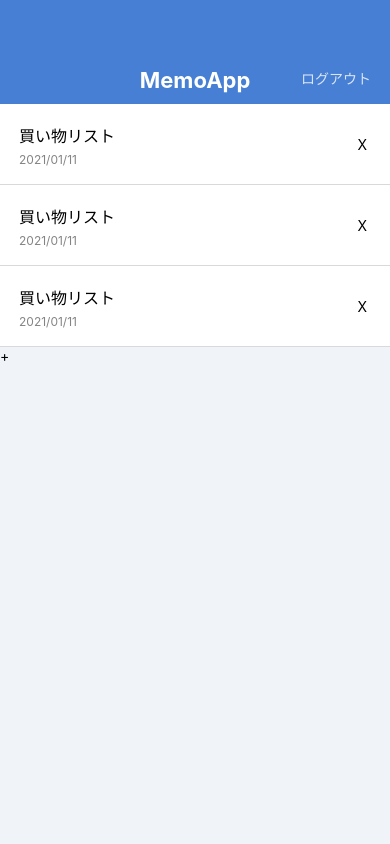
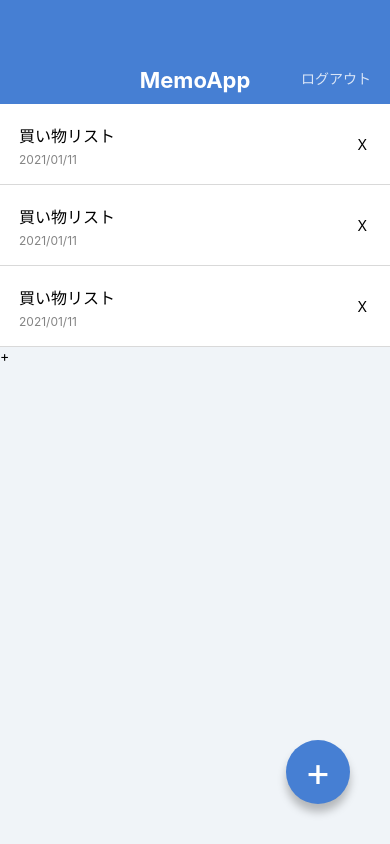
Before and after one commit to uki7412/MemoApp2021, a React Native app: screen / in a window 390 px wide. Built offline with nearby package versions, Linux system fonts and the light colour scheme.

Commit message:
extract components

```diff
--- a/App.jsx
+++ b/App.jsx
@@ -1,21 +1,22 @@
-// import { StatusBar } from 'expo-status-bar';
 import React from 'react';
-import { StyleSheet, Text, View } from 'react-native';
+import { View, StyleSheet } from 'react-native';
+
+import MemoList from './src/screens/MemoListScreen';
 import AppBar from './src/components/AppBar';
-import MemoList from './src/components/MemoList';
+import CircleButton from './src/components/CircleButton';
 
 export default function App() {
   return (
-    <View style={styles.container}>
-
+    <View style={styels.container}>
       <AppBar />
       <MemoList />
+      <CircleButton>+</CircleButton>
+    </View>
 
-    </View>
   );
 }
 
-const styles = StyleSheet.create({
+const styels = StyleSheet.create({
   container: {
     flex: 1,
     backgroundColor: '#F0F4F8',
--- a/package.json
+++ b/package.json
@@ -8,6 +8,7 @@
     "eject": "expo eject"
   },
   "dependencies": {
+    "@expo/vector-icons": "^10.2.1",
     "expo": "~40.0.0",
     "expo-status-bar": "~1.0.3",
     "prop-types": "^15.7.2",
--- a/src/components/AppBar.jsx
+++ b/src/components/AppBar.jsx
@@ -1,7 +1,7 @@
 import React from 'react';
 import { View, Text, StyleSheet } from 'react-native';
 
-export default function AppBar () {
+export default function AppBar() {
   return (
     <View style={styles.appbar}>
       <View style={styles.appbarInner}>
@@ -9,7 +9,7 @@ export default function AppBar () {
         <Text style={styles.appbarRight}>ログアウト</Text>
       </View>
     </View>
-  )
+  );
 }
 
 const styles = StyleSheet.create({
--- a/src/components/CircleButton.jsx
+++ b/src/components/CircleButton.jsx
@@ -1,10 +1,54 @@
 import React from 'react';
-import { View, Text, StyleSheet } from 'react-native';
+import { StyleSheet, View, Text } from 'react-native';
+import { string } from 'prop-types';
 
-export default function CircleButton () {
-  return()
+// import Icon from './Icon';
+
+export default function CircleButton(props) {
+  const { children } = props;
+  return (
+  //   <TouchableOpacity style={[styles.circleButton, style]} onPress={onPress}>
+  //     {/* <Icon name={name} size={40} color="white" /> */}
+  //   </TouchableOpacity>
+  // );
+    <View style={styles.circleButton}>
+      <Text style={styles.circleButtonLabel}>{children}</Text>
+    </View>
+  );
 }
 
+CircleButton.propTypes = {
+  // style: shape(),
+  // // name: string.isRequired,
+  // onPress: func,
+  children: string.isRequired,
+};
+
+// CircleButton.defaultProps = {
+//   style: null,
+//   onPress: null,
+// };
+
 const styles = StyleSheet.create({
-
-})
+  circleButton: {
+    backgroundColor: '#467FD3',
+    width: 64,
+    height: 64,
+    borderRadius: 32,
+    justifyContent: 'center',
+    alignItems: 'center',
+    position: 'absolute',
+    right: 40,
+    bottom: 40,
+    shadowColor: '#000000',
+    shadowOffset: { width: 0, height: 8 },
+    shadowOpacity: 0.25,
+    shadowRadius: 8,
+    elevation: 8,
+  },
+  circleButtonLabel: {
+    color: '#ffffff',
+    fontSize: 40,
+    lineHeight: 40,
+  },
+});
--- /dev/null
+++ b/src/screens/MemoListScreen.jsx
@@ -0,0 +1,19 @@
+import React from 'react';
+import { View, StyleSheet } from 'react-native';
+
+import MemoList from '../components/MemoList';
+
+export default function MemoListScreen() {
+  return (
+    <View style={styles.container}>
+      <MemoList />
+    </View>
+  );
+}
+
+const styles = StyleSheet.create({
+  container: {
+    flex: 1,
+    backgroundColor: '#F0F4F8',
+  },
+});
```
Also changed, not shown: src/screens/MemoDetailScreen.jsx (added, +47 -0 lines), src/screens/MemoEditScreen.jsx (added, +76 -0 lines), 1 other file (tests, documents, lock files or other folders).
